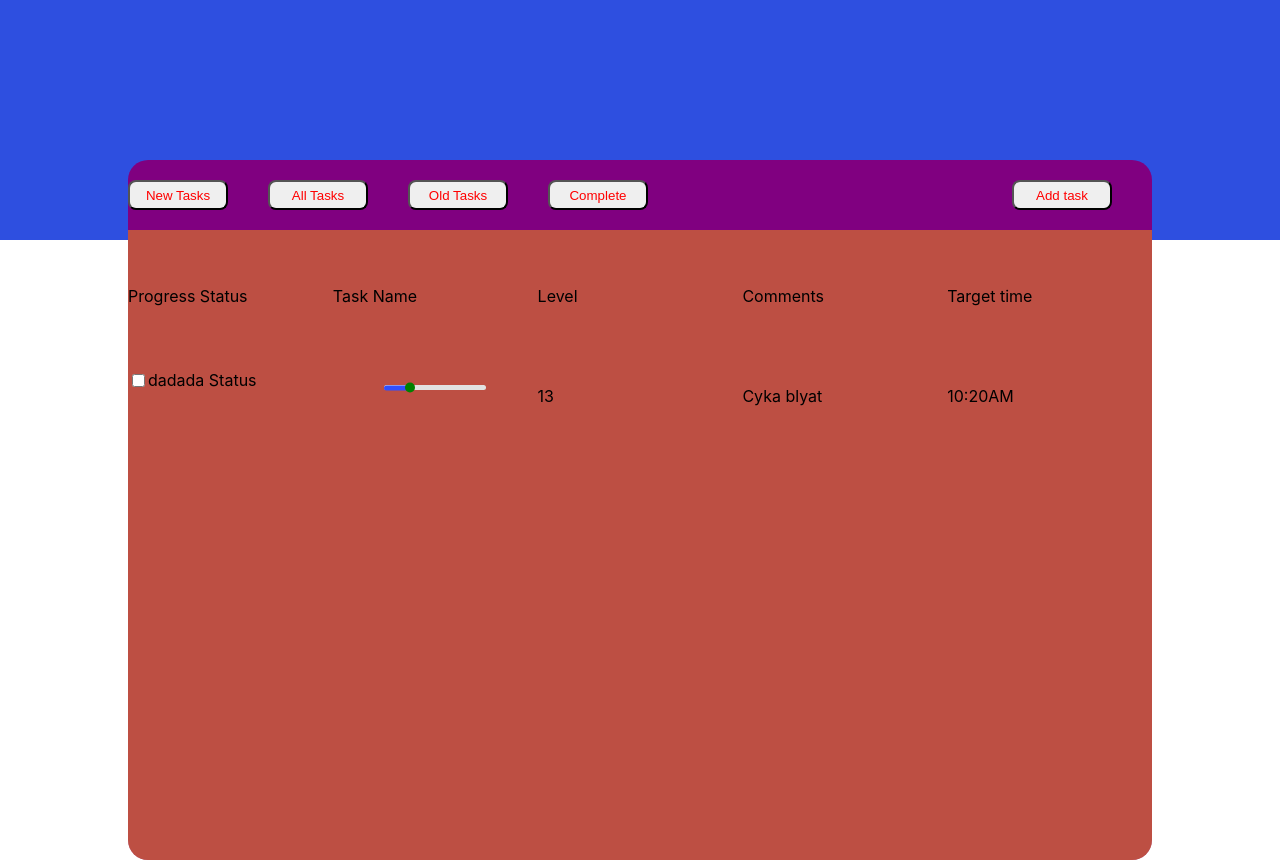
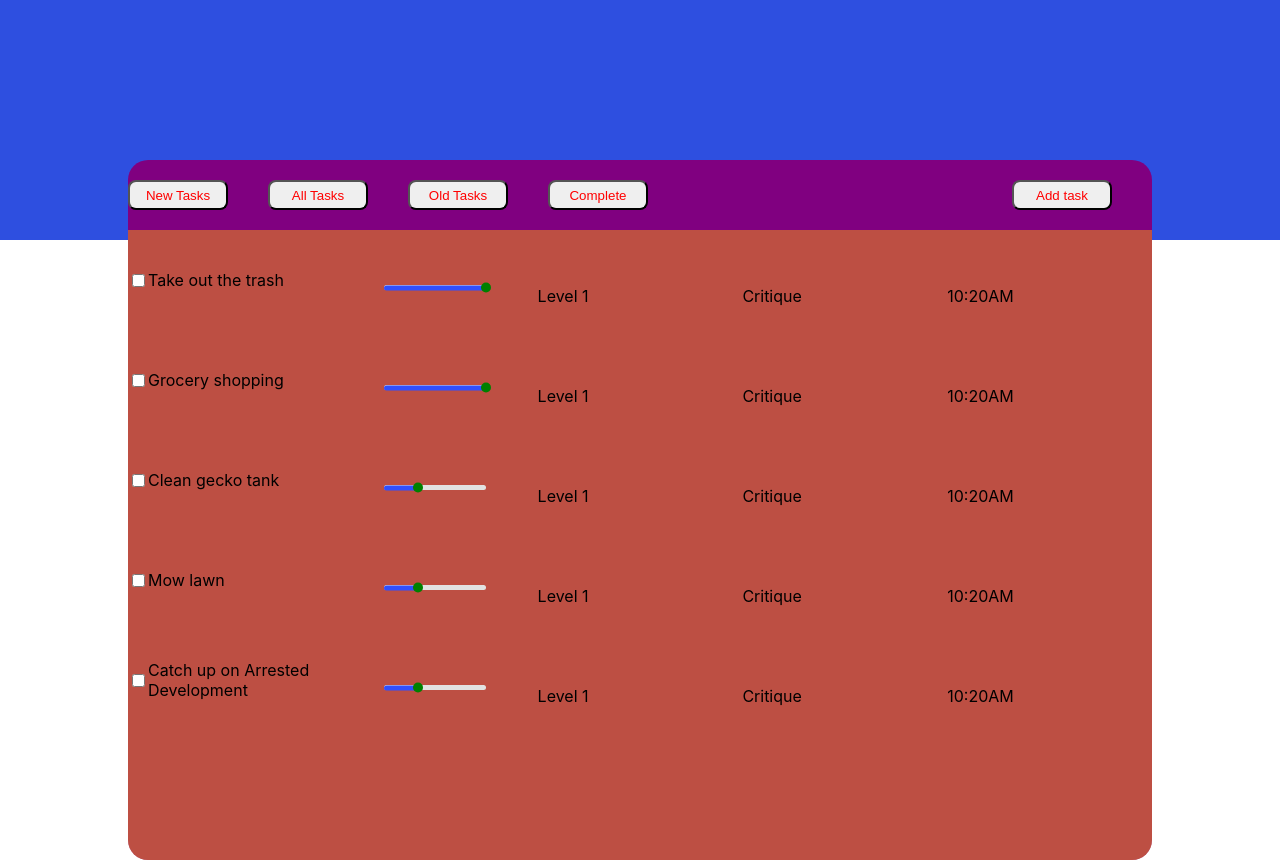
Before and after one commit to Edwardixon/todoapp, a React app: page / in a window 1280 px wide. Built offline with nearby package versions, Linux system fonts and the light colour scheme.

Commit message:
made sliders work

```diff
--- a/src/components/Content.js
+++ b/src/components/Content.js
@@ -1,12 +1,47 @@
-import React from 'react';
+import React, {useState} from 'react';
 import "../styles/Content.css";
+import ContentRow from "./ContentRow"
 import contentData from "../data";
 
 function Content () {
+    const [data, setData] = useState(contentData);
+    const rows = data.map((item) => {
+        // Calculate width for prgress bar
+        let width = calcProgressBarProcent(item.subtasks)
+        return (<ContentRow
+            key={item.id}
+            title={item.title}
+            barWidth={width}/>
+        )
+    })
+
+    function calcProgressBarProcent(subtasks) {
+        let length=subtasks.length;
+        let i=0;
+        let count=0;
+        for (i = 0; i<subtasks.length; i++){
+            if(subtasks[i].completed == true)
+                count++;
+        }
+        let procent = 100*count/length;
+        return procent;
+    }
+
+    function changeElem(){
+        let copyData = data.slice();
+        copyData[0].title = "new title bitch";
+        setData(copyData);
+        console.log(copyData);
+    }
 
     return (
         <div className="content-grid">
-            <div className="row">
+            {rows}
+        </div>
+    )
+}
+
+/*
 <p >Progress Status</p>
 <p >Task Name</p>
 <p >Level</p>
@@ -29,11 +64,5 @@ function Content () {
 <p>13</p>
 <p> Cyka blyat</p>
 <p>10:20AM</p>
-            </div>
-
-
-        </div>
-    )
-}
-
+*/
 export default Content;
--- /dev/null
+++ b/src/components/ContentRow.js
@@ -0,0 +1,29 @@
+import React from "react";
+
+
+
+function ContentRow(props) {
+    const barWidth = {
+        width:props.barWidth+"%"
+    };
+    return (
+        <div className="row">
+                <div className="title">
+                    <input className="check"type="checkbox" />
+                    <p className="">{props.title}</p>
+                </div>
+                <div className="slider-container">
+                    <div className="progress">
+                        <div style={barWidth} className="bar">
+                            <span className="circle"></span>
+                        </div>
+                    </div>
+                </div>
+                <p>Level 1{/*props.level*/}</p>
+                <p>Critique{/*props.coments*/}</p>
+                <p>10:20AM{/*props.time*/}</p>
+        </div>
+    )
+}
+
+export default ContentRow;
--- a/src/data.js
+++ b/src/data.js
@@ -1,4 +1,96 @@
-const data = {
-    task: "Do laundry",
+const data = [
+    {
+        id: 1,
+        title: "Take out the trash",
+        completed: true,
+        subtasks:
+        [
+            {
+                text:"Make trash",
+                completed:true
+            }
+        ],
+    },
+    {
+        id: 2,
+        title: "Grocery shopping",
+        completed: false,
+        subtasks:
+        [
+            {
+                text:"Make trash",
+                completed:true
+            },
+            {
+                text:"Get out of bed",
+                completed:true
+            },
+            {
+                text:"Make trash",
+                completed:true
+            }
+        ],
+    },
+    {
+        id: 3,
+        title: "Clean gecko tank",
+        completed: false,
+        subtasks:
+        [
+            {
+                text:"Make trash",
+                completed:false
+            },
+            {
+                text:"Get out of bed",
+                completed:true
+            },
+            {
+                text:"Make trash",
+                completed:false
+            }
+        ],
+    },
+    {
+        id: 4,
+        title: "Mow lawn",
+        completed: true,
+        subtasks:
+        [
+            {
+                text:"Make trash",
+                completed:false
+            },
+            {
+                text:"Get out of bed",
+                completed:true
+            },
+            {
+                text:"Make trash",
+                completed:false
+            }
+        ],
+    },
+    {
+        id: 5,
+        title: "Catch up on Arrested Development",
+        completed: false,
+        subtasks:
+        [
+            {
+                text:"Make trash",
+                completed:false
+            },
+            {
+                text:"Get out of bed",
+                completed:true
+            },
+            {
+                text:"Make trash",
+                completed:false
+            }
+        ],
+    }
+]
 
-}
+export default data
--- a/src/ideas.txt
+++ b/src/ideas.txt
@@ -1,4 +1,5 @@
-Add subtasks that dictate the slider
+Add subtasks that dictate the slider:
+    Calculate the % of the slider based on how many subtasks you completed
 Show the last substask completed/ next subtask to be completed
 Add NewTask OldTAsk CompleteTask behind a filter dropdrown
 Think about responsive design
--- a/src/styles/Content.css
+++ b/src/styles/Content.css
@@ -63,7 +63,7 @@
 
   .bar{
     position: absolute;
-    width: 25%;
+    /*width: 50%; /*this*/
     height: 100%;
     z-index: 0;
     background-color: #304ffe;
```
Lines whose indentation alone changed are shown as unchanged.
